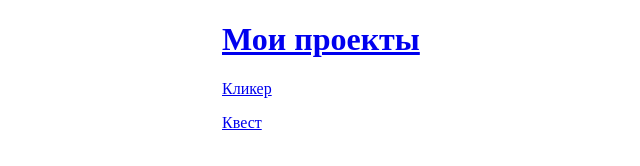
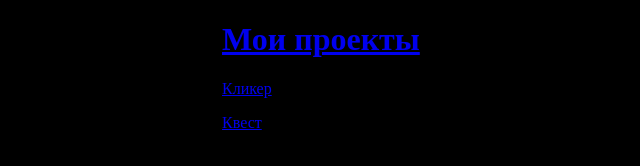
Before and after one commit to codebaseweb/codebaseweb.github.io, a plain HTML site: page index.html in a window 1280 px wide. Shown: the whole page, without its empty margins (34-674 px from the left). Drawn offline with Linux system fonts and the light colour scheme.

Commit message:
Change background and text colors with script
Added a script to change background color to black and text color to green.

```diff
--- a/index.html
+++ b/index.html
@@ -17,5 +17,9 @@
 
     <p><a href="https://codebaseweb.github.io/clicker.html">Кликер</a></p>
     <p><a href="https://codebaseweb.github.io/quest.html">Квест</a></p>
+    <script>
+        document.body.style.backgroundColor = "black";
+        document.body.style.color = "green";
+    </script>
 </body>
 </html>
```
